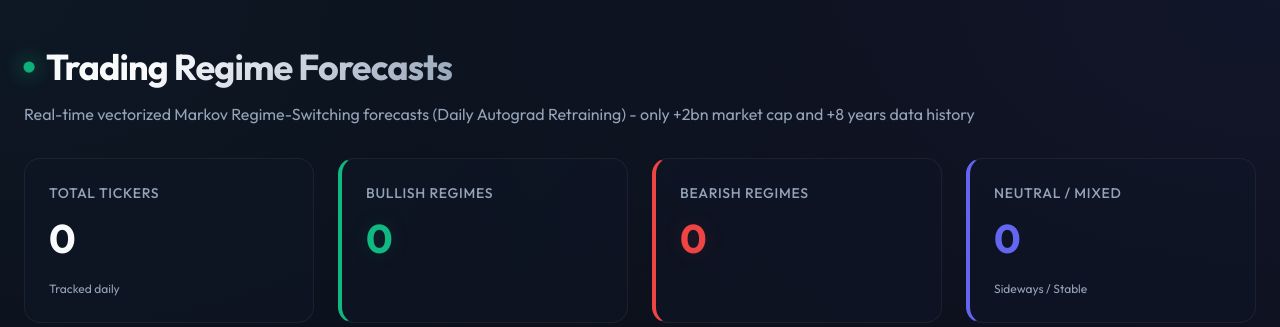
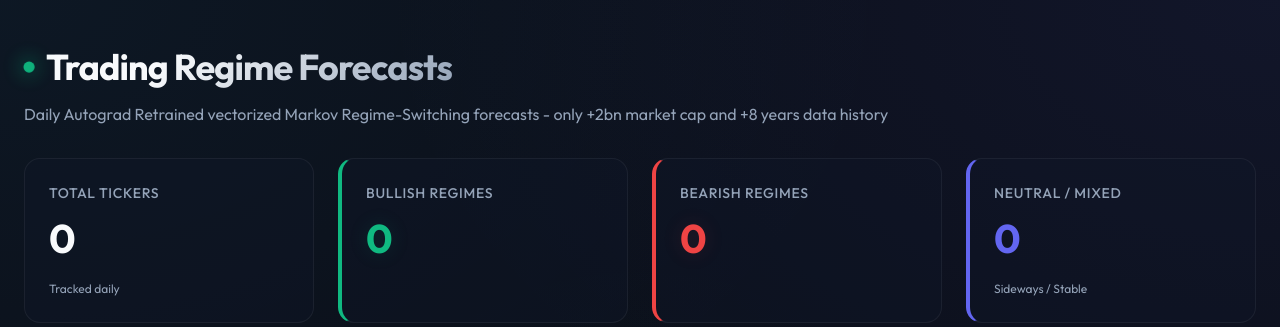
Before and after one commit to ulf1/trading-regime, a Flask app: page / in a window 1280 px wide. Shown: the top 327 px of the page. Run offline with Flask 3, Linux system fonts and the light colour scheme.

Commit message:
minor change

```diff
--- a/showresults/src/templates/index.html
+++ b/showresults/src/templates/index.html
@@ -22,7 +22,7 @@
                 <span class="logo-pulse"></span>
                 <h1>Trading Regime Forecasts</h1>
             </div>
-            <p class="subtitle">Real-time vectorized Markov Regime-Switching forecasts (Daily Autograd Retraining) -
+            <p class="subtitle">Daily Autograd Retrained vectorized Markov Regime-Switching forecasts -
                 only +2bn market cap and +8 years data history</p>
         </header>
 
```
